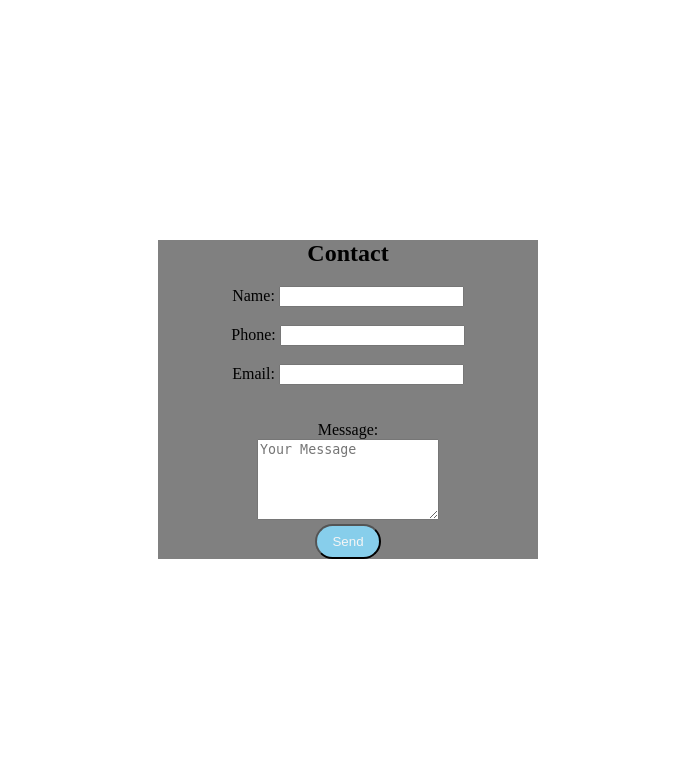
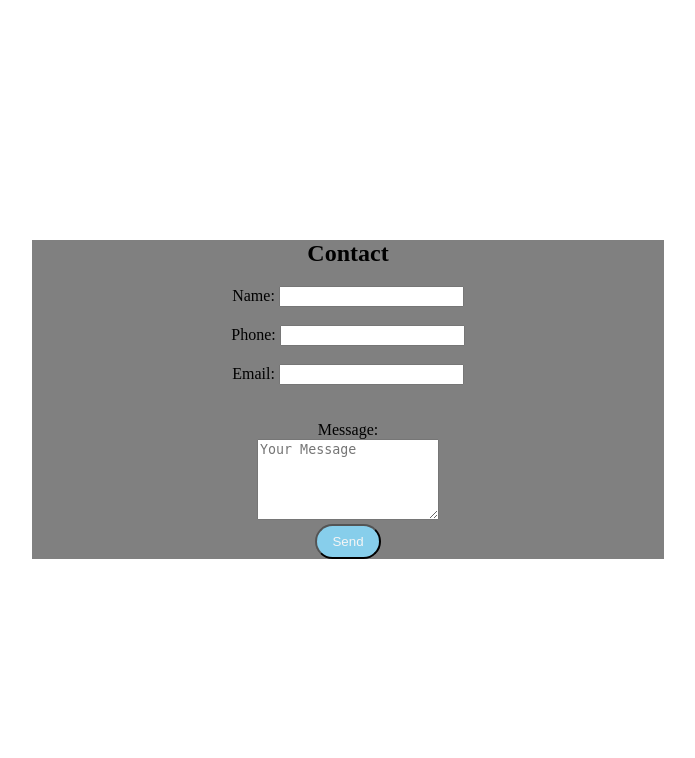
Before and after one commit to Reckie02/O_Rachel.github.io, a PHP site: page / in a window 1280 px wide. Shown: the part 3340-4098 px from the top of the page, without its empty margins (292-987 px from the left). Run offline with PHP 8.4, Linux system fonts and the light colour scheme.

Commit message:
Update style.css

```diff
--- a/style.css
+++ b/style.css
@@ -150,13 +150,9 @@ color: black;
 /* contact */
  .contact{
  	background: gray;
-	 width:30%;
+	 width:50%;
 	 margin: 50% auto;
-/*  	text-align: center;
- 	color: whitesmoke;
- 	width: 50%;
- 	display: flex;
- 	align-items: center; */
+
  }
 
 
```
